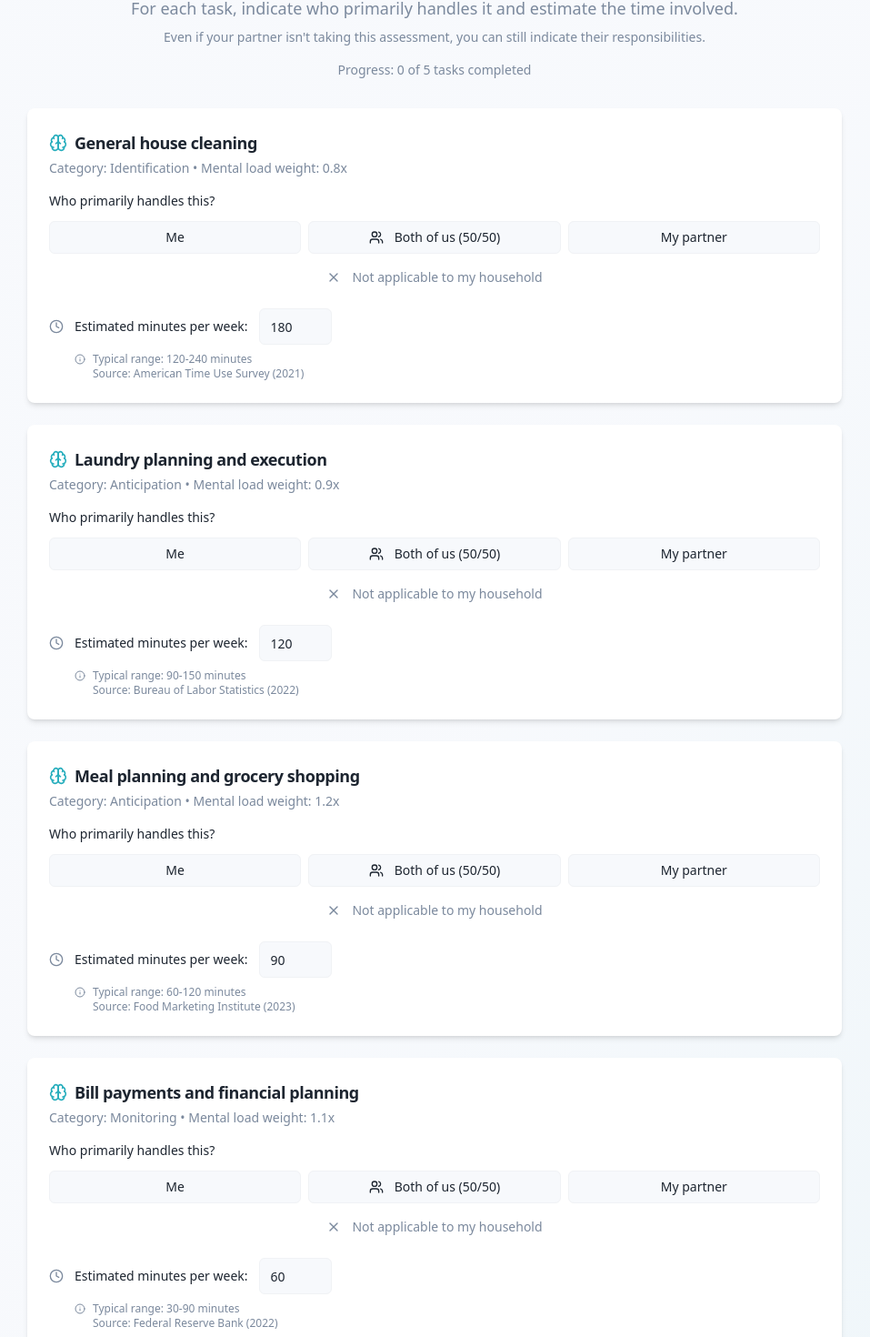
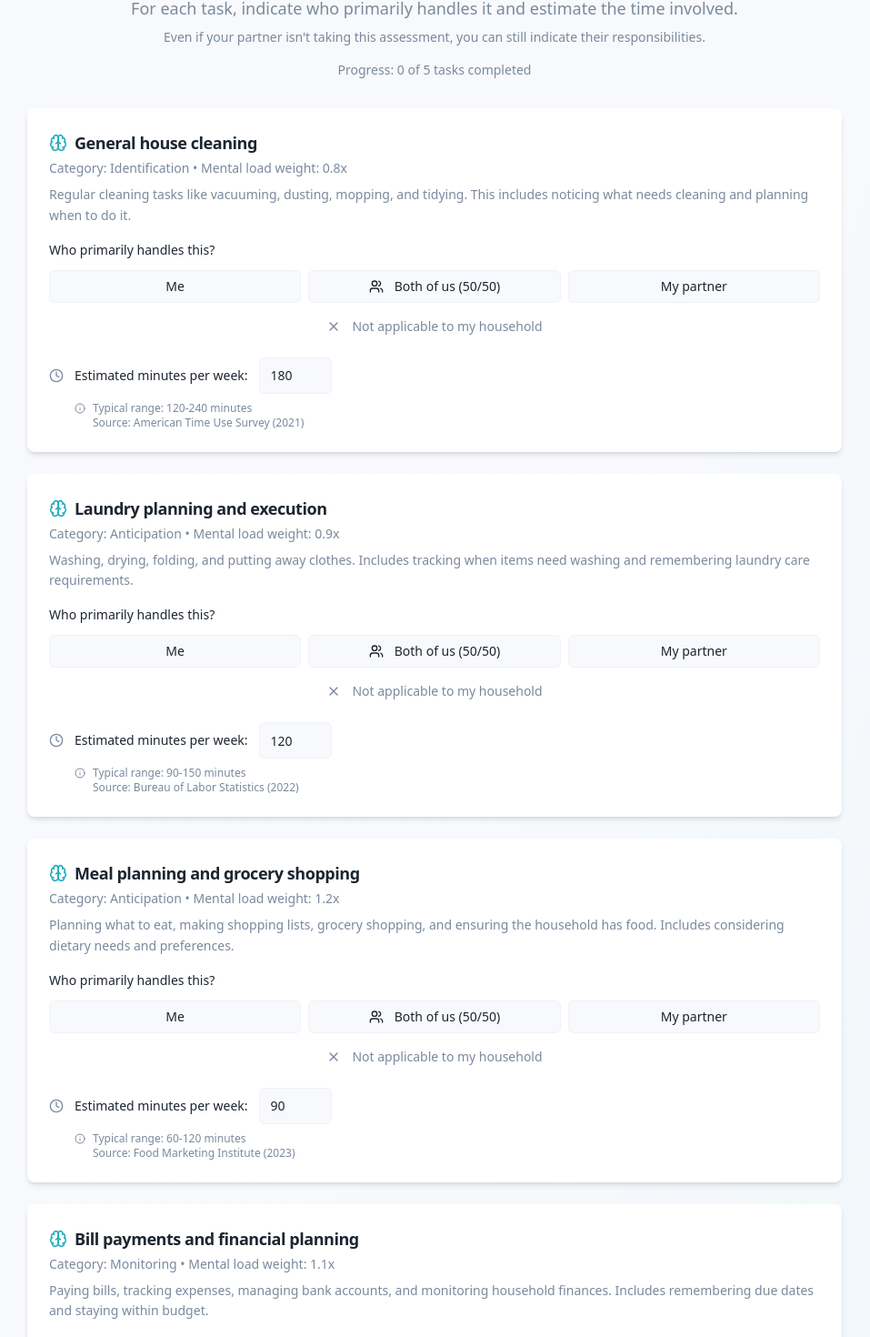
Before and after one commit to cARMO85/load-share-light, a React (Vite) app: page /questionnaire in a window 1280 px wide. Shown: the part 209-1679 px from the top of the page at 91% size, without its empty margins (162-1119 px from the left). Built offline with nearby package versions, Linux system fonts and the light colour scheme.

Commit message:
Add context to questions
Add a short sentence or two after each question to provide context and examples, helping users feel more confident in their answers. This includes clarifying terms like "health appointments and tracking."

```diff
--- a/src/data/tasks.ts
+++ b/src/data/tasks.ts
@@ -9,6 +9,7 @@ export interface Task {
   source: string;
   source_details: string;
   time_range: string;
+  description?: string;
 }
 
 export const TASK_CATEGORIES = {
@@ -30,7 +31,8 @@ export const mentalLoadTasks: Task[] = [
     condition_trigger: ["all"],
     source: "Time-use studies",
     source_details: "American Time Use Survey (2021)",
-    time_range: "120-240 minutes"
+    time_range: "120-240 minutes",
+    description: "Regular cleaning tasks like vacuuming, dusting, mopping, and tidying. This includes noticing what needs cleaning and planning when to do it."
   },
   {
     id: "laundry",
@@ -41,7 +43,8 @@ export const mentalLoadTasks: Task[] = [
     condition_trigger: ["all"],
     source: "Household time studies",
     source_details: "Bureau of Labor Statistics (2022)",
-    time_range: "90-150 minutes"
+    time_range: "90-150 minutes",
+    description: "Washing, drying, folding, and putting away clothes. Includes tracking when items need washing and remembering laundry care requirements."
   },
   {
     id: "grocery_planning",
@@ -52,7 +55,8 @@ export const mentalLoadTasks: Task[] = [
     condition_trigger: ["all"],
     source: "Consumer research",
     source_details: "Food Marketing Institute (2023)",
-    time_range: "60-120 minutes"
+    time_range: "60-120 minutes",
+    description: "Planning what to eat, making shopping lists, grocery shopping, and ensuring the household has food. Includes considering dietary needs and preferences."
   },
   {
     id: "bills_finances",
@@ -63,7 +67,8 @@ export const mentalLoadTasks: Task[] = [
     condition_trigger: ["all"],
     source: "Financial literacy studies",
     source_details: "Federal Reserve Bank (2022)",
-    time_range: "30-90 minutes"
+    time_range: "30-90 minutes",
+    description: "Paying bills, tracking expenses, managing bank accounts, and monitoring household finances. Includes remembering due dates and staying within budget."
   },
   {
     id: "home_maintenance",
@@ -74,7 +79,8 @@ export const mentalLoadTasks: Task[] = [
     condition_trigger: ["all"],
     source: "Homeownership studies",
     source_details: "Home Improvement Research Institute",
-    time_range: "45-180 minutes"
+    time_range: "45-180 minutes",
+    description: "Fixing things that break, regular maintenance tasks, and keeping the home in good condition. Includes noticing what needs attention and deciding how to address it."
   },
 
   // Two adult household tasks
@@ -87,7 +93,8 @@ export const mentalLoadTasks: Task[] = [
     condition_trigger: ["two_adults"],
     source: "Relationship research",
     source_details: "Journal of Marriage and Family",
-    time_range: "30-90 minutes"
+    time_range: "30-90 minutes",
+    description: "Making time for your relationship, planning date nights, and managing relationship conversations. Includes emotional support and maintaining intimacy."
   },
   {
     id: "social_calendar",
@@ -98,7 +105,8 @@ export const mentalLoadTasks: Task[] = [
     condition_trigger: ["two_adults"],
     source: "Social psychology studies",
     source_details: "Social Networks Research",
-    time_range: "15-60 minutes"
+    time_range: "15-60 minutes",
+    description: "Organizing social activities with friends and family, managing invitations, and coordinating schedules. Includes maintaining relationships with extended social networks."
   },
 
   // Children-related tasks
@@ -111,7 +119,8 @@ export const mentalLoadTasks: Task[] = [
     condition_trigger: ["has_children"],
     source: "Parenting time studies",
     source_details: "Child Development Institute",
-    time_range: "90-180 minutes"
+    time_range: "90-180 minutes",
+    description: "Arranging childcare, coordinating with caregivers, and managing pickup/dropoff schedules. Includes finding backup care when plans change."
   },
   {
     id: "school_activities",
@@ -122,7 +131,8 @@ export const mentalLoadTasks: Task[] = [
     condition_trigger: ["has_children"],
     source: "Educational research",
     source_details: "National Education Association",
-    time_range: "60-150 minutes"
+    time_range: "60-150 minutes",
+    description: "Managing school-related activities, sports, clubs, and events. Includes tracking school calendars, permission slips, and supporting your child's academic life."
   },
   {
     id: "child_emotional_support",
@@ -133,7 +143,8 @@ export const mentalLoadTasks: Task[] = [
     condition_trigger: ["has_children"],
     source: "Child psychology research",
     source_details: "Developmental Psychology Journal",
-    time_range: "120-300 minutes"
+    time_range: "120-300 minutes",
+    description: "Providing emotional support to children, helping with problems, and managing family conflicts. Includes being available for conversations and guidance."
   },
   {
     id: "child_health_tracking",
@@ -144,7 +155,8 @@ export const mentalLoadTasks: Task[] = [
     condition_trigger: ["has_children"],
     source: "Pediatric care studies",
     source_details: "American Academy of Pediatrics",
-    time_range: "30-120 minutes"
+    time_range: "30-120 minutes",
+    description: "Scheduling medical and dental appointments, tracking vaccinations, and monitoring your child's health and development milestones."
   },
 
   // Pet-related tasks
@@ -157,7 +169,8 @@ export const mentalLoadTasks: Task[] = [
     condition_trigger: ["has_pets"],
     source: "Pet ownership studies",
     source_details: "American Veterinary Medical Association",
-    time_range: "150-300 minutes"
+    time_range: "150-300 minutes",
+    description: "Daily pet care including feeding, exercise, grooming, and monitoring your pet's health and behavior. Includes remembering routines and care schedules."
   },
   {
     id: "pet_scheduling",
@@ -168,7 +181,8 @@ export const mentalLoadTasks: Task[] = [
     condition_trigger: ["has_pets"],
     source: "Pet care research",
     source_details: "Pet Industry Market Research",
-    time_range: "15-60 minutes"
+    time_range: "15-60 minutes",
+    description: "Scheduling veterinary appointments, buying pet food and supplies, and ensuring your pet's ongoing health needs are met."
   },
 
   // Garden-related tasks
@@ -181,7 +195,8 @@ export const mentalLoadTasks: Task[] = [
     condition_trigger: ["has_garden"],
     source: "Gardening time studies",
     source_details: "Royal Horticultural Society",
-    time_range: "60-240 minutes"
+    time_range: "60-240 minutes",
+    description: "Regular garden upkeep including watering, weeding, pruning, and lawn care. Includes noticing what needs attention and maintaining outdoor spaces."
   },
   {
     id: "seasonal_garden_planning",
@@ -192,7 +207,8 @@ export const mentalLoadTasks: Task[] = [
     condition_trigger: ["has_garden"],
     source: "Seasonal gardening research",
     source_details: "Garden Planning Institute",
-    time_range: "30-90 minutes"
+    time_range: "30-90 minutes",
+    description: "Planning what to plant and when, preparing for seasonal changes, and thinking ahead about garden needs throughout the year."
   },
 
   // Employment-related tasks
@@ -205,7 +221,8 @@ export const mentalLoadTasks: Task[] = [
     condition_trigger: ["is_employed"],
     source: "Work-life balance studies",
     source_details: "Harvard Business Review Research",
-    time_range: "30-120 minutes"
+    time_range: "30-120 minutes",
+    description: "Balancing work demands with family life, managing stress, and ensuring work doesn't overwhelm home responsibilities."
   },
   {
     id: "household_work_coordination",
@@ -216,6 +233,7 @@ export const mentalLoadTasks: Task[] = [
     condition_trigger: ["is_employed"],
     source: "Time management research",
     source_details: "Work Efficiency Institute",
-    time_range: "45-150 minutes"
+    time_range: "45-150 minutes",
+    description: "Planning household tasks around work schedules, coordinating with family members, and ensuring home responsibilities get done despite work commitments."
   }
 ];
--- a/src/pages/TaskQuestionnaire.tsx
+++ b/src/pages/TaskQuestionnaire.tsx
@@ -146,6 +146,11 @@ const TaskQuestionnaire: React.FC = () => {
                       <CardDescription className="mt-1">
                         Category: {task.category} • Mental load weight: {task.mental_load_weight}x
                       </CardDescription>
+                      {task.description && (
+                        <p className="text-sm text-muted-foreground mt-2 leading-relaxed">
+                          {task.description}
+                        </p>
+                      )}
                     </div>
                   </div>
                 </CardHeader>
```
